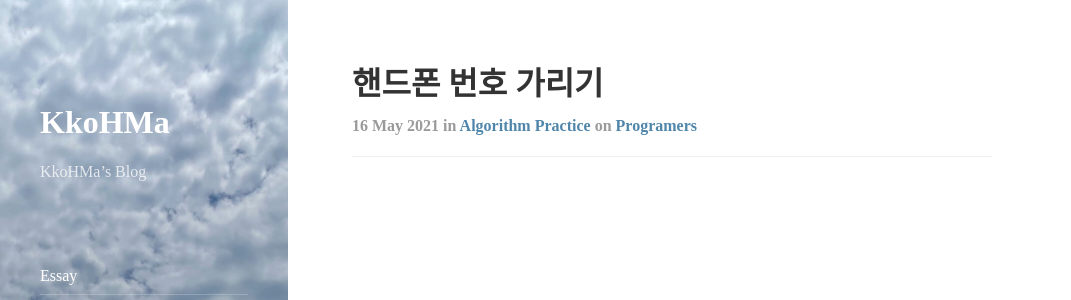
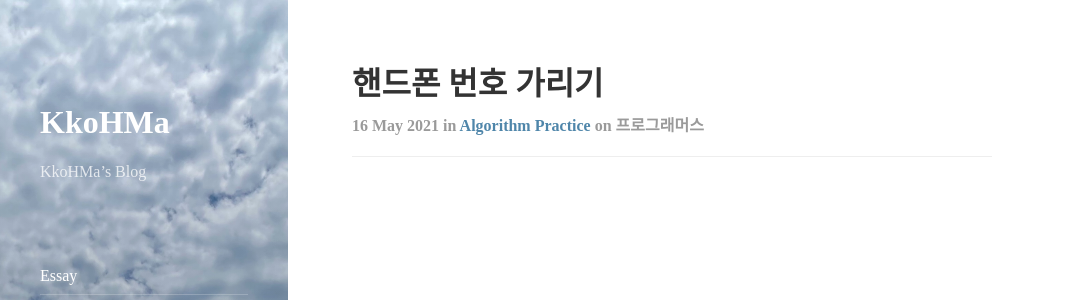
Before and after one commit to hminkim/hminkim.github.io, a Jekyll site: the page built from _posts/2021-05-16-ap_post1.markdown, in a window 1280 px wide and 900 px high. Shown: the top 300 px of the window, without its empty margins (0-1071 px from the left). Built offline with Jekyll 4.4.1, drawn with Linux system fonts in a browser that asks for light colours; nearby versions of some CDN libraries; comment, search, counter and statistics services are not loaded.

Commit message:
Update 2021-05-16-ap_post1.markdown

```diff
--- a/_posts/2021-05-16-ap_post1.markdown
+++ b/_posts/2021-05-16-ap_post1.markdown
@@ -3,7 +3,7 @@ layout: post
 title: "핸드폰 번호 가리기"
 subtitle:  "프로그래머스 lv.1"
 categories: algorithmpractice
-tags: programers
+tags: 프로그래머스
 ---
 
 날짜: 2021년 5월 16일
```
